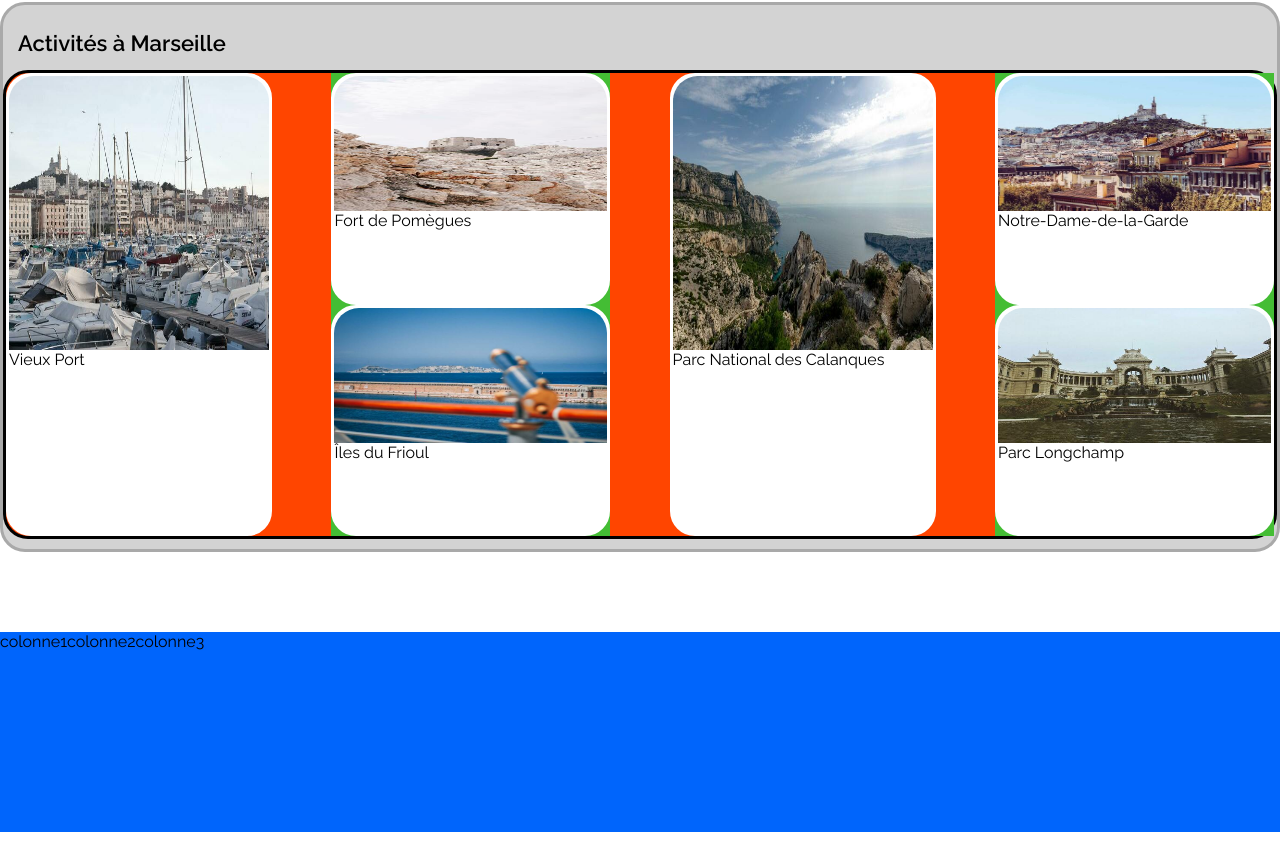
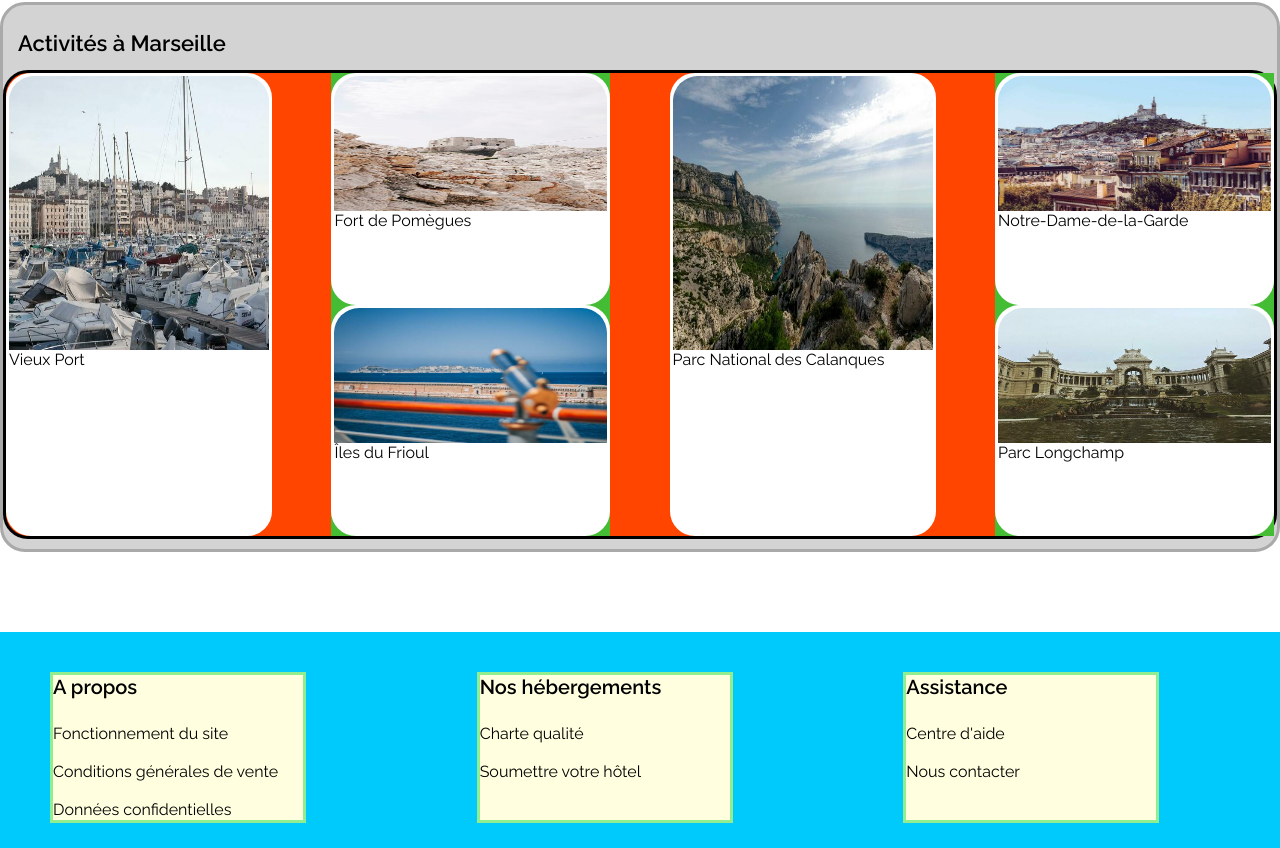
Before and after one commit to DevDX/RobinDessouroux_2_01082021, a plain HTML site: page index.html in a window 1280 px wide. Shown: the part 1173-2021 px from the top of the page. Drawn offline with Linux system fonts and the light colour scheme.

Commit message:
Commit 20210805 14h50 footer
Reste à faire. Vérifier tailles et écarts pour version PC.

```diff
--- a/index.html
+++ b/index.html
@@ -85,32 +85,32 @@
                             <div id="div_h2"><h2>Hébergements à Marseille</h2></div>
 
                             <div  class="div_art div_top"><img class="class_top" src="./images/hebergements/4_small/marcus-loke-WQJvWU_HZFo-unsplash.jpg" alt="Auberge de la Cannebière">
-                                <div class="class_bottom"><p>Auberge de la Cannebière<br/>Nuit à partir de 25 euros</br><i class="fas fa-star bckcol_blue"></i><i class="fas fa-star bckcol_blue"></i><i class="fas fa-star bckcol_blue"></i><i class="fas fa-star bckcol_blue"></i><i class="fas fa-star bckcol_gray"></i></p>
+                                <div class="class_bottom"><p>Auberge de la Cannebière</br>Nuit à partir de 25 euros</br><i class="fas fa-star bckcol_blue"></i><i class="fas fa-star bckcol_blue"></i><i class="fas fa-star bckcol_blue"></i><i class="fas fa-star bckcol_blue"></i><i class="fas fa-star bckcol_gray"></i></p>
                                 </div>
                             </div>
 
                             <div  class="div_art div_top"><img class="class_top" src="./images/hebergements/4_small/annie-spratt-Eg1qcIitAuA-unsplash.jpg" alt="Hôtel de la mer">
-                                <div class="class_bottom"><p>Hôtel de la mer<br/>Nuit à partir de 46 euros</br><i class="fas fa-star bckcol_blue"></i><i class="fas fa-star bckcol_blue"></i><i class="fas fa-star bckcol_blue"></i><i class="fas fa-star bckcol_gray"></i><i class="fas fa-star bckcol_gray"></i></p>
+                                <div class="class_bottom"><p>Hôtel de la mer</br>Nuit à partir de 46 euros</br><i class="fas fa-star bckcol_blue"></i><i class="fas fa-star bckcol_blue"></i><i class="fas fa-star bckcol_blue"></i><i class="fas fa-star bckcol_gray"></i><i class="fas fa-star bckcol_gray"></i></p>
                                 </div>
                             </div>
 
                             <div  class="div_art div_top"><img class="class_top" src="./images/hebergements/4_small/fred-kleber-gTbaxaVLvsg-unsplash.jpg" alt="Hôtel du port">
-                                <div class="class_bottom"><p>Hôtel du port<br/>Nuit à partir de 52 euros</br><i class="fas fa-star bckcol_blue"></i><i class="fas fa-star bckcol_blue"></i><i class="fas fa-star bckcol_blue"></i><i class="fas fa-star bckcol_blue"></i><i class="fas fa-star bckcol_blue"></i></p>
+                                <div class="class_bottom"><p>Hôtel du port</br>Nuit à partir de 52 euros</br><i class="fas fa-star bckcol_blue"></i><i class="fas fa-star bckcol_blue"></i><i class="fas fa-star bckcol_blue"></i><i class="fas fa-star bckcol_blue"></i><i class="fas fa-star bckcol_blue"></i></p>
                                 </div>
                             </div>
 
                             <div  class="div_art div_top"><img class="class_top" src="./images/hebergements/4_small/nicate-lee-kT-ZyaiwBe0-unsplash.jpg" alt="Auberge Le Panier ">
-                                <div class="class_bottom"><p>Auberge le panier<br/>Nuit à partir de 23 euros</br><i class="fas fa-star bckcol_blue"></i><i class="fas fa-star bckcol_blue"></i><i class="fas fa-star bckcol_blue"></i><i class="fas fa-star bckcol_blue"></i><i class="fas fa-star bckcol_gray"></i></p>
+                                <div class="class_bottom"><p>Auberge le panier</br>Nuit à partir de 23 euros</br><i class="fas fa-star bckcol_blue"></i><i class="fas fa-star bckcol_blue"></i><i class="fas fa-star bckcol_blue"></i><i class="fas fa-star bckcol_blue"></i><i class="fas fa-star bckcol_gray"></i></p>
                                 </div>
                             </div>
 
                             <div  class="div_art div_top"><img class="class_top" src="./images/hebergements/4_small/reisetopia-B8WIgxA_PFU-unsplash.jpg" alt="Hôtel Les mouettes">
-                                <div class="class_bottom"><p>Hôtel Les mouettes<br/>Nuit à partir de 76 euros</br><i class="fas fa-star bckcol_blue"></i><i class="fas fa-star bckcol_blue"></i><i class="fas fa-star bckcol_blue"></i><i class="fas fa-star bckcol_blue"></i><i class="fas fa-star bckcol_gray"></i></p>
+                                <div class="class_bottom"><p>Hôtel Les mouettes</br>Nuit à partir de 76 euros</br><i class="fas fa-star bckcol_blue"></i><i class="fas fa-star bckcol_blue"></i><i class="fas fa-star bckcol_blue"></i><i class="fas fa-star bckcol_blue"></i><i class="fas fa-star bckcol_gray"></i></p>
                                 </div>
                             </div>
 
                             <div  class="div_art div_top"><img class="class_top" src="./images/hebergements/4_small/febrian-zakaria-M6S1WvfW68A-unsplash.jpg" alt="Hôtel chez Amina">
-                                <div class="class_bottom"><p>Hôtel chez Amina<br/>Nuit à partir de 96 euros</br><i class="fas fa-star bckcol_blue"></i><i class="fas fa-star bckcol_blue"></i><i class="fas fa-star bckcol_blue"></i><i class="fas fa-star bckcol_blue"></i><i class="fas fa-star bckcol_blue"></i></p>
+                                <div class="class_bottom"><p>Hôtel chez Amina</br>Nuit à partir de 96 euros</br><i class="fas fa-star bckcol_blue"></i><i class="fas fa-star bckcol_blue"></i><i class="fas fa-star bckcol_blue"></i><i class="fas fa-star bckcol_blue"></i><i class="fas fa-star bckcol_blue"></i></p>
                                 </div>
                             </div>
 
@@ -123,17 +123,17 @@
                             <div id="asi_div_h2"><h2>Les plus populaires</h2></div>
 
                             <div  class="asi_div_art div_top"><img class="asi_class_top asi_class_bottom" src="./images/hebergements/4_small/emile-guillemot-Bj_rcSC5XfE-unsplash.jpg" alt="Hôtel Le soleil du matin">
-                                <div class="asi_class_bottom"><p>Hôtel Le soleil du matin<br/>Nuit à partir de 128 euros</br><i class="fas fa-star bckcol_blue"></i><i class="fas fa-star bckcol_blue"></i><i class="fas fa-star bckcol_blue"></i><i class="fas fa-star bckcol_blue"></i><i class="fas fa-star bckcol_blue"></i></p>
+                                <div class="asi_class_bottom"><p>Hôtel Le soleil du matin</br>Nuit à partir de 128 euros</br><i class="fas fa-star bckcol_blue"></i><i class="fas fa-star bckcol_blue"></i><i class="fas fa-star bckcol_blue"></i><i class="fas fa-star bckcol_blue"></i><i class="fas fa-star bckcol_blue"></i></p>
                                 </div>
                             </div>
                             <br>
                             <div  class="asi_div_art div_top"><img class="asi_class_top asi_class_bottom" src="./images/hebergements/4_small/aw-creative-VGs8z60yT2c-unsplash.jpg" alt="Au coeur de l'eau">
-                                <div class="asi_class_bottom"><p>Au coeur de l'eau</br> Chambres d'hôtes<br/>Nuit à partir de 71 euros</br><i class="fas fa-star bckcol_blue"></i><i class="fas fa-star bckcol_blue"></i><i class="fas fa-star bckcol_blue"></i><i class="fas fa-star bckcol_blue"></i><i class="fas fa-star bckcol_gray"></i></p>
+                                <div class="asi_class_bottom"><p>Au coeur de l'eau</br> Chambres d'hôtes</br>Nuit à partir de 71 euros</br><i class="fas fa-star bckcol_blue"></i><i class="fas fa-star bckcol_blue"></i><i class="fas fa-star bckcol_blue"></i><i class="fas fa-star bckcol_blue"></i><i class="fas fa-star bckcol_gray"></i></p>
                                 </div>
                             </div>
                             <br>
                             <div  class="asi_div_art div_top"><img class="asi_class_top asi_class_bottom" src="./images/hebergements/4_small/febrian-zakaria-sjvU0THccQA-unsplash.jpg" alt="Hôtel tout bleu et blanc">
-                                <div class="asi_class_bottom"><p>Hôtel tout bleu et blanc<br/>Nuit à partir de 68 euros</br><i class="fas fa-star bckcol_blue"></i><i class="fas fa-star bckcol_blue"></i><i class="fas fa-star bckcol_blue"></i><i class="fas fa-star bckcol_blue"></i><i class="fas fa-star bckcol_gray"></i></p>
+                                <div class="asi_class_bottom"><p>Hôtel tout bleu et blanc</br>Nuit à partir de 68 euros</br><i class="fas fa-star bckcol_blue"></i><i class="fas fa-star bckcol_blue"></i><i class="fas fa-star bckcol_blue"></i><i class="fas fa-star bckcol_blue"></i><i class="fas fa-star bckcol_gray"></i></p>
                                 </div>
                             </div>
 
@@ -195,13 +195,24 @@
 
             <footer id="sec_bottom">
 
-                <div>colonne1
+                <div class="foot_div">
+                    <h3>A propos</h3>
+                    <p>Fonctionnement du site</br></br></p>
+                    <p>Conditions générales de vente</br></br></p>
+                    <p>Données confidentielles</br></br></p>
+
                 </div>
 
-                <div>colonne2
+                <div class="foot_div">
+                    <h3>Nos hébergements</h3>
+                    <p>Charte qualité</br></br></p>
+                    <p>Soumettre votre hôtel</br></br></p>
                 </div>
 
-                <div>colonne3
+                <div class="foot_div">
+                    <h3>Assistance</h3>
+                    <p>Centre d'aide</br></br></p>
+                    <p>Nous contacter</br></br></p>
                 </div>
 
             </footer>
--- a/style.css
+++ b/style.css
@@ -562,7 +562,9 @@ justify-content: space-between;*/
     border: solid rgb(194, 178, 38);*/
     /*width:75%;*/
     height:10px;
-    margin-left:15px;margin-top:0px;padding-top:90px;
+    margin-left:15px;
+    margin-top:0px;
+    padding-top:90px;
     text-align:left;
 }
 
@@ -700,9 +702,29 @@ justify-content: space-between;*/
 footer
 {
     display:flex;
-    background-color: #0065FC;
+    background-color: #00cafc;
     /*border:solid black;*/
-    height:200px;
+    height:216px;
     margin: 80px auto 0px auto;
     max-width: 1440px;
+    justify-content: flex-start;
+    flex-wrap:nowrap;
 }
+
+.foot_div
+{
+    background-color:lightyellow;
+    border: solid lightgreen;
+    margin:40px auto  auto 50px;
+    height:70%;
+    width:20%;
+}
+
+#sec_bottom .foot_div h3
+{
+    font-size:20px;
+    font-family: 'Raleway',sans-serif;
+    font-weight: 600 ;
+    margin-bottom:25px;
+
+}
```
